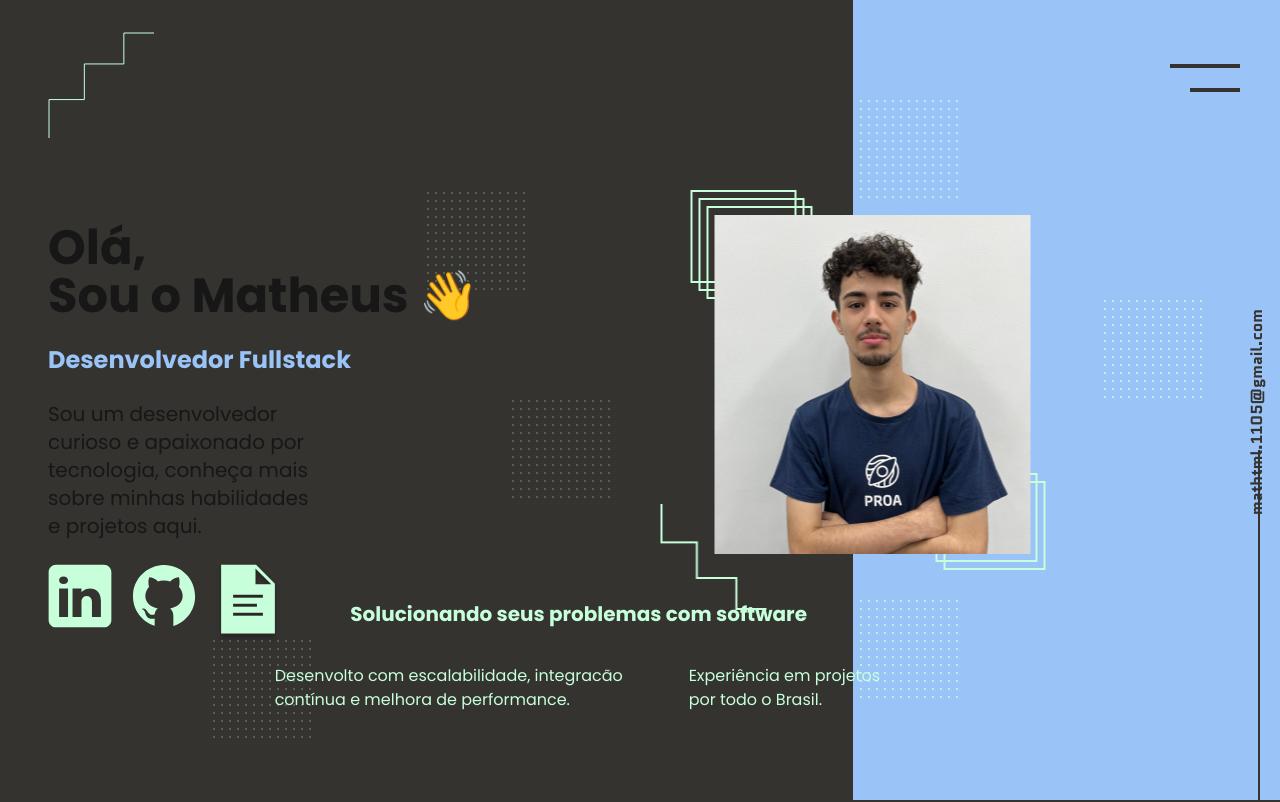
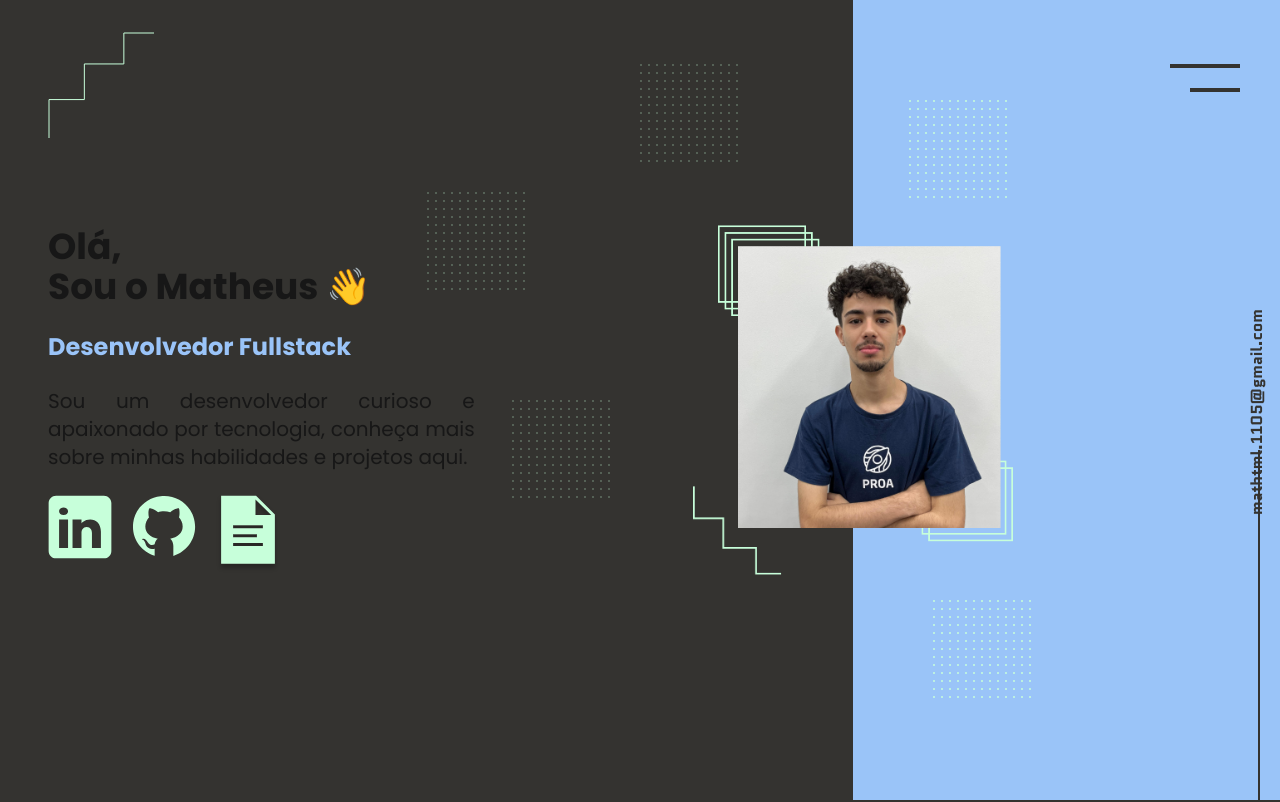
Before and after one commit to fatekkl/Portfolio-Next, a Next.js app: page / in a window 1280 px wide. Shown: the top 802 px of the page. Built offline with nearby package versions, Linux system fonts and the light colour scheme.

Commit message:
update docs + remove problemn to fix in future

```diff
--- a/src/app/Components/Principal/index.tsx
+++ b/src/app/Components/Principal/index.tsx
@@ -25,57 +25,54 @@ export default function Principal() {
   return (
     <div id="principal" className="flex">
       {/* Seção Jet */}
-      <section className="w-full md:w-2/3 h-auto md:h-screen bg-jet relative">
+      <section className="w-screen md:w-2/3 lg:w-2/3 h-auto  bg-jet relative">
         {/* Conteúdo da Seção Jet */}
+        <div className="max-sm:hidden absolute left-2/4 opacity-30 top-48">
+          <DotSquare />
+        </div>
+        <div className="hidden md:block absolute left-[60%] opacity-30 top-2/4">
+          <DotSquare />
+        </div>
+        <div className="hidden md:block absolute left-3/4 top-[50rem] md:top-[4rem] opacity-30">
+          <DotSquare />
+        </div>
+
         {/* Ajuste de margens para telas menores e absolutas em telas maiores */}
-        <div className="absolute ml-4 md:ml-12 mt-8 max-sm:hidden">
+        <div className="absolute ml-4 lg:ml-12 mt-8 max-sm:hidden">
           <Stair />
         </div>
 
-
-        {/* Elementos decorativos que podem ficar ocultos em telas muito pequenas */}
-        <div className="max-sm:hidden absolute left-2/4 opacity-30 top-48">
-          <DotSquare />
-        </div>
-        <div className="hidden md:block absolute left-[60%] opacity-30 top-1/2">
-          <DotSquare />
-        </div>
-        <div className="hidden md:block absolute left-1/4 top-[40rem] opacity-30">
-          <DotSquare />
-        </div>
-
-        {/* Container principal de textos */}
-        <div className="flex flex-col md:ml-12 md:mt-56 gap-6 max-sm:items-center max-sm:justify-center h-full">
-          <h1 className="font-bold text-xl md:text-5xl leading-normal max-sm:text-center">
+        <div className="w-full h-full flex flex-col justify-center gap-6 max-sm:items-center max-sm:justify-center">
+          <h1 className="font-bold ml-12  text-xl lg:text-4xl leading-normal max-sm:text-center">
             Olá,
             <br />
             Sou o Matheus 👋
           </h1>
-          <h2 className="font-bold text-2xl text-jordy max-sm:text-center">
+          <h2 className="font-bold ml-12  text-2xl text-jordy max-sm:text-center">
             Desenvolvedor Fullstack
           </h2>
-          <p className="md:w-4/12 text-xl max-sm:w-8/12 max-sm:text-center">
+          <p className="lg:w-2/4 ml-12  md:w-2/4 text-xl text-justify max-sm:w-8/12 max-sm:text-center">
             Sou um desenvolvedor curioso e apaixonado por tecnologia,
             conheça mais sobre minhas habilidades e projetos aqui.
           </p>
-          <div className="flex gap-5">
+          <div className=" ml-12 flex gap-5">
             <Link href={"https://www.linkedin.com/in/matheusolvcosta/"} target="_blank" rel="noopener noreferrer" className="hover:scale-125 transition-transform duration-300">
               <img
-                className="w-10 md:w-16"
+                className="w-10 lg:w-16"
                 src="../../../assets/Linkedin.svg"
                 alt="Linkedin"
               />
             </Link>
             <Link href={"https://github.com/fatekkl"} target="_blank" rel="noopener noreferrer" className="hover:scale-125 transition-transform duration-300">
               <img
-                className="w-10 md:w-16"
+                className="w-10 lg:w-16"
                 src="../../../assets/Github.svg"
                 alt="Github"
               />
             </Link>
             <a href="../../../MatheusCurriculo.pdf" download={"MatheusCurriculo.pdf"} className="hover:scale-125 transition-transform duration-300">
               <img
-                className="w-10 md:w-16"
+                className="w-10 lg:w-16"
                 src="../../../assets/Document.svg"
                 alt="Document"
               />
@@ -83,45 +80,31 @@ export default function Principal() {
           </div>
         </div>
 
-        {/* Texto extra (abaixo) */}
-        <div className="hidden md:flex flex-col gap-9 w-[38rem] h-36 absolute top-3/4 left-1/2 transform -translate-x-1/4">
-          <span className="text-xl text-center text-tea font-bold">
-            Solucionando seus problemas com software
-          </span>
-          <div className="flex justify-between gap-8">
-            <span className="text-tea">
-              Desenvolto com escalabilidade, integracão contínua e melhora de performance.
-            </span>
-            <span className="text-tea">
-              Experiência em projetos por todo o Brasil.
-            </span>
-          </div>
-        </div>
+
+
       </section>
 
       {/* Imagem Centralizada (oculta em telas muito pequenas) */}
       <img
-        className="absolute top-1/2 left-2/3 transform -translate-y-1/2 -translate-x-1/2 z-50 max-sm:hidden"
+        className="absolute top-1/2 md:left-3/4 lg:left-2/3 transform -translate-y-1/2 -translate-x-1/2 z-40 max-sm:hidden md:w-[20rem]"
         src="../../../assets/Eu.png"
         alt="Eu"
       />
 
       {/* Seção Jordy */}
-      <section className="bg-jordy max-sm:w-1/6 md:w-1/3 flex flex-col h-screen justify-end">
+      <section className="bg-jordy max-sm:w-1/6 md:w-1/3 lg:w-1/3 flex flex-col h-screen justify-end">
         {/* Elementos decorativos (ocultos em telas pequenas) */}
-        <div className="max-sm:hidden absolute bottom-3/4 ml-14 right-1/4">
+        <div className="max-sm:hidden absolute bottom-3/4 ml-14">
           <DotSquare />
         </div>
-        <div className="max-sm:hidden absolute bottom-2/4 ml-36 left-3/4">
+        <div className="max-sm:hidden md:hidden absolute bottom-2/4 ml-36 left-3/4">
           <DotSquare />
         </div>
-        <div className="max-sm:hidden absolute top-3/4 ml-26 right-1/4">
+        <div className="max-sm:hidden absolute top-3/4 ml-20">
           <DotSquare />
         </div>
 
-
-
-        <div className="flex w-full justify-end max-sm:hidden">
+        <div className="w-full justify-end hidden lg:flex">
           <Line />
         </div>
         <div onClick={(event) => copy(event, "text-tea")} className="text-jet font-quantico font-bold absolute top-1/2 -rotate-90 -right-20 hover: cursor-pointer transition-all duration-500 ease-in-out ">
```
Also changed, not shown: 1 other file (tests, documents, lock files or other folders).
